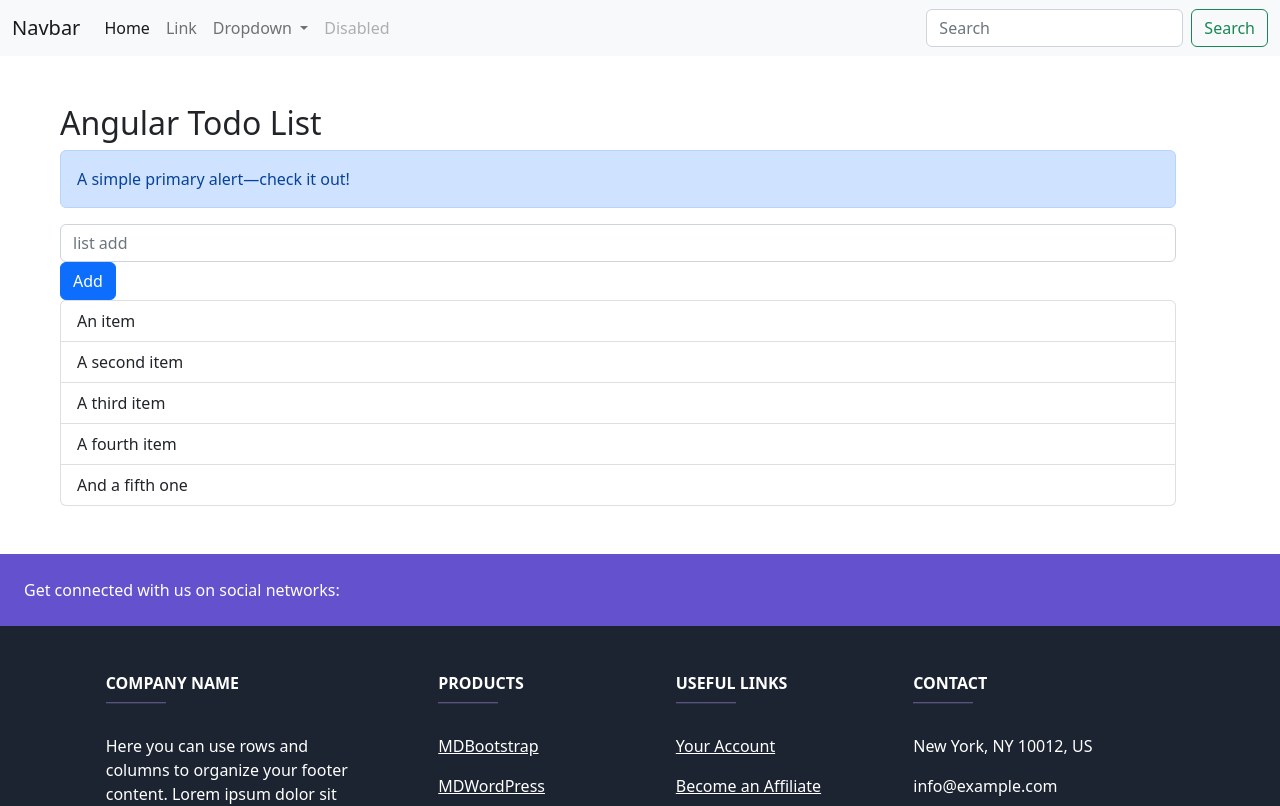
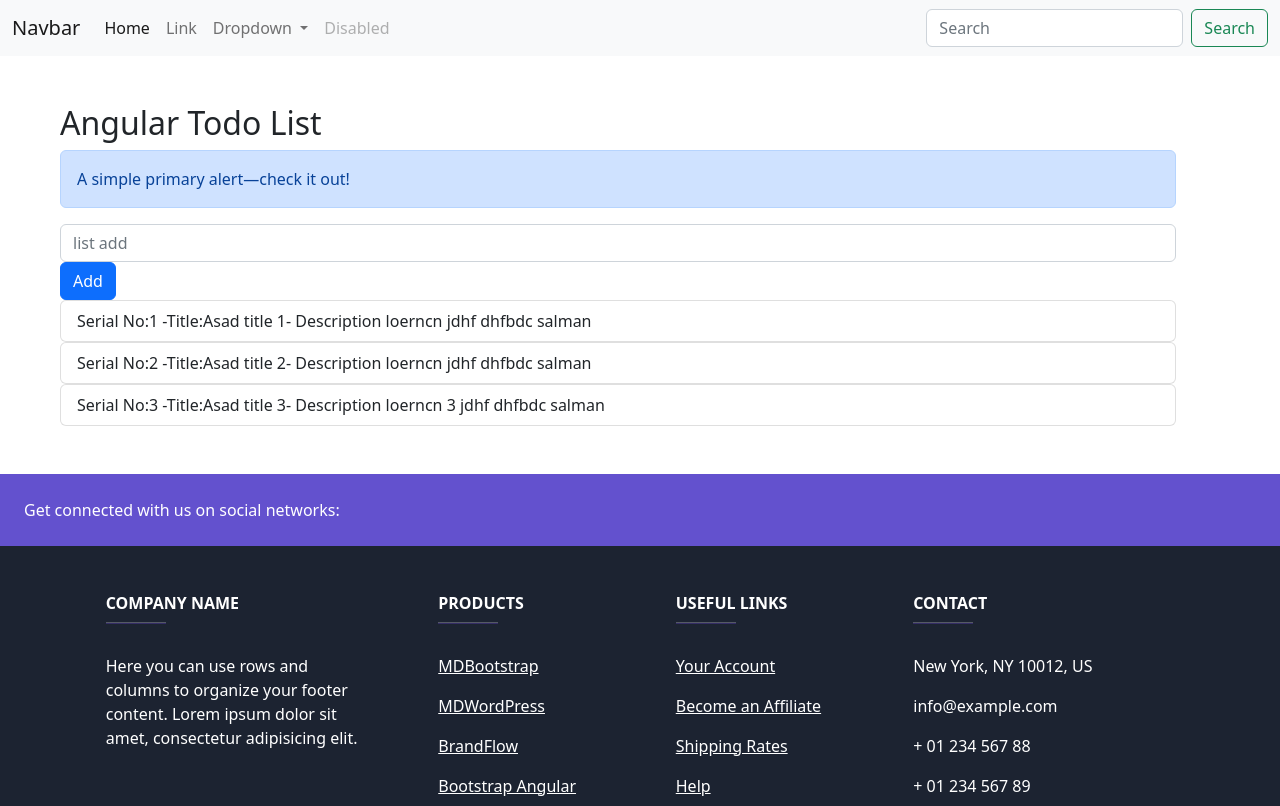
Before and after one commit to AsadullahQureshi/angularPractice, an Angular app: page / in a window 1280 px wide. Shown: the top 806 px of the page. Built offline with nearby package versions, Linux system fonts and the light colour scheme.

Commit message:
add Todo [] class in todos component

```diff
--- a/src/app/Mycomponents/todos/todos.component.html
+++ b/src/app/Mycomponents/todos/todos.component.html
@@ -27,12 +27,9 @@
 
 
 
-                <ul class="list-group">
-                    <li class="list-group-item">An item</li>
-                    <li class="list-group-item">A second item</li>
-                    <li class="list-group-item">A third item</li>
-                    <li class="list-group-item">A fourth item</li>
-                    <li class="list-group-item">And a fifth one</li>
+                <ul class="list-group" *ngFor="let todo of todos">
+                    <li class="list-group-item">Serial No:{{todo.sno}} -Title:{{todo.title}}- Description {{todo.description}}</li>
+
                 </ul>
             </div>
         </div>
--- a/src/app/Mycomponents/todos/todos.component.ts
+++ b/src/app/Mycomponents/todos/todos.component.ts
@@ -1,4 +1,5 @@
 import { Component, OnInit } from '@angular/core';
+import { Todo } from 'src/app/todo';
 
 @Component({
   selector: 'app-todos',
@@ -7,7 +8,34 @@ import { Component, OnInit } from '@angular/core';
 })
 export class TodosComponent implements OnInit {
 
-  constructor() { }
+  todos:Todo[] | undefined;
+
+  constructor() {
+    this.todos=[
+      {
+        sno:1,
+        title:"Asad title 1",
+        description: "loerncn jdhf dhfbdc  salman",
+        active: true,
+
+      },
+      {
+        sno:2,
+        title:"Asad title 2",
+        description: "loerncn jdhf dhfbdc  salman",
+        active: true,
+
+      },
+      {
+        sno:3,
+        title:"Asad title 3",
+        description: "loerncn 3 jdhf dhfbdc  salman",
+        active: true,
+
+      },
+
+    ]
+  }
 
   ngOnInit(): void {
   }
--- a/src/app/app.component.ts
+++ b/src/app/app.component.ts
@@ -6,5 +6,6 @@ import { Component } from '@angular/core';
   styleUrls: ['./app.component.css']
 })
 export class AppComponent {
+
   title = 'Todo List';
 }
```
